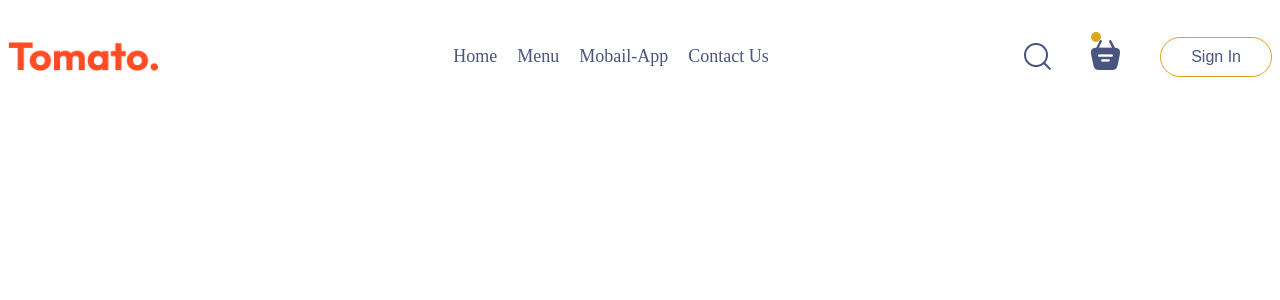
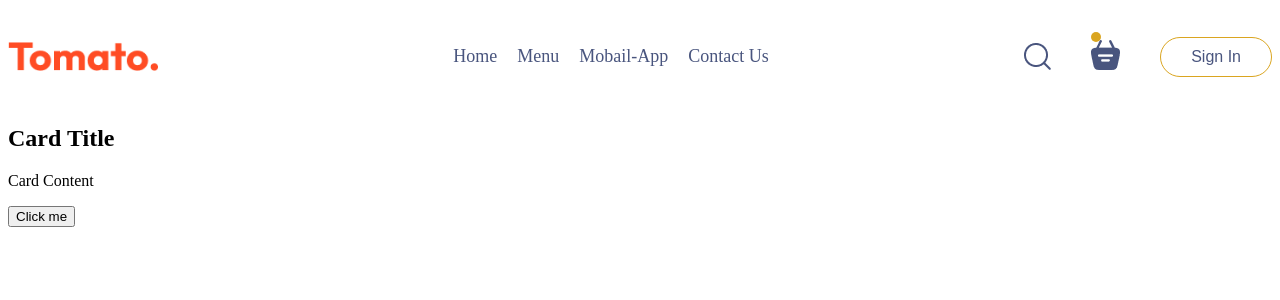
Before and after one commit to danielmohemmed/test2, a React (Vite) app: page /test2/card in a window 1280 px wide. Shown: the top 300 px of the page. Built offline with nearby package versions, Linux system fonts and the light colour scheme.

Commit message:
Update Card.jsx

```diff
--- a/src/pages/Card/Card.jsx
+++ b/src/pages/Card/Card.jsx
@@ -2,10 +2,12 @@ import React from 'react'
 import './Card.css'
 const Card = () => {
   return (
-    <div>
-
+    <div className="card">
+      <h2>Card Title</h2>
+      <p>Card Content</p>
+      <button>Click me</button>
     </div>
-  )
-}
+  );
+};
 
 export default Card
```
